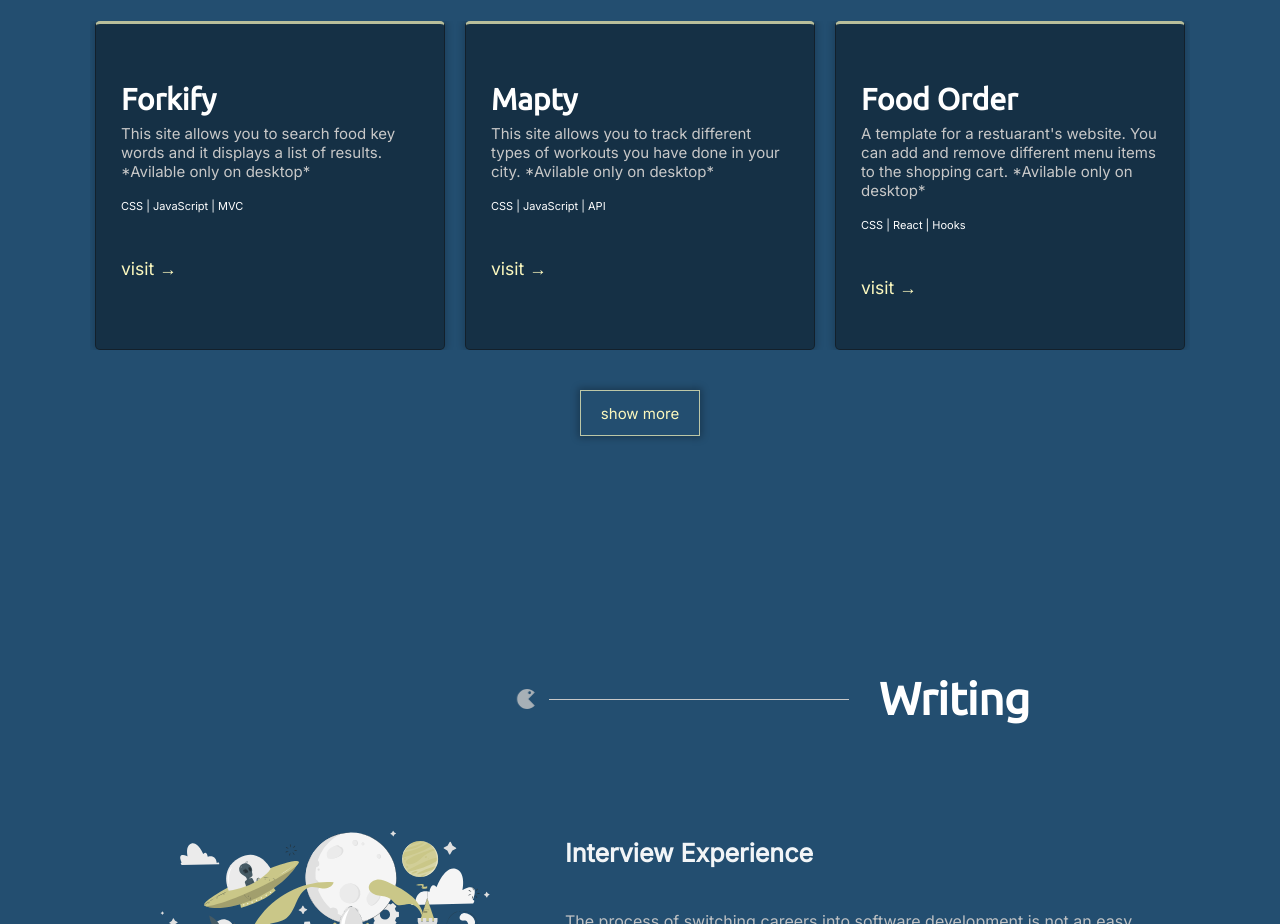
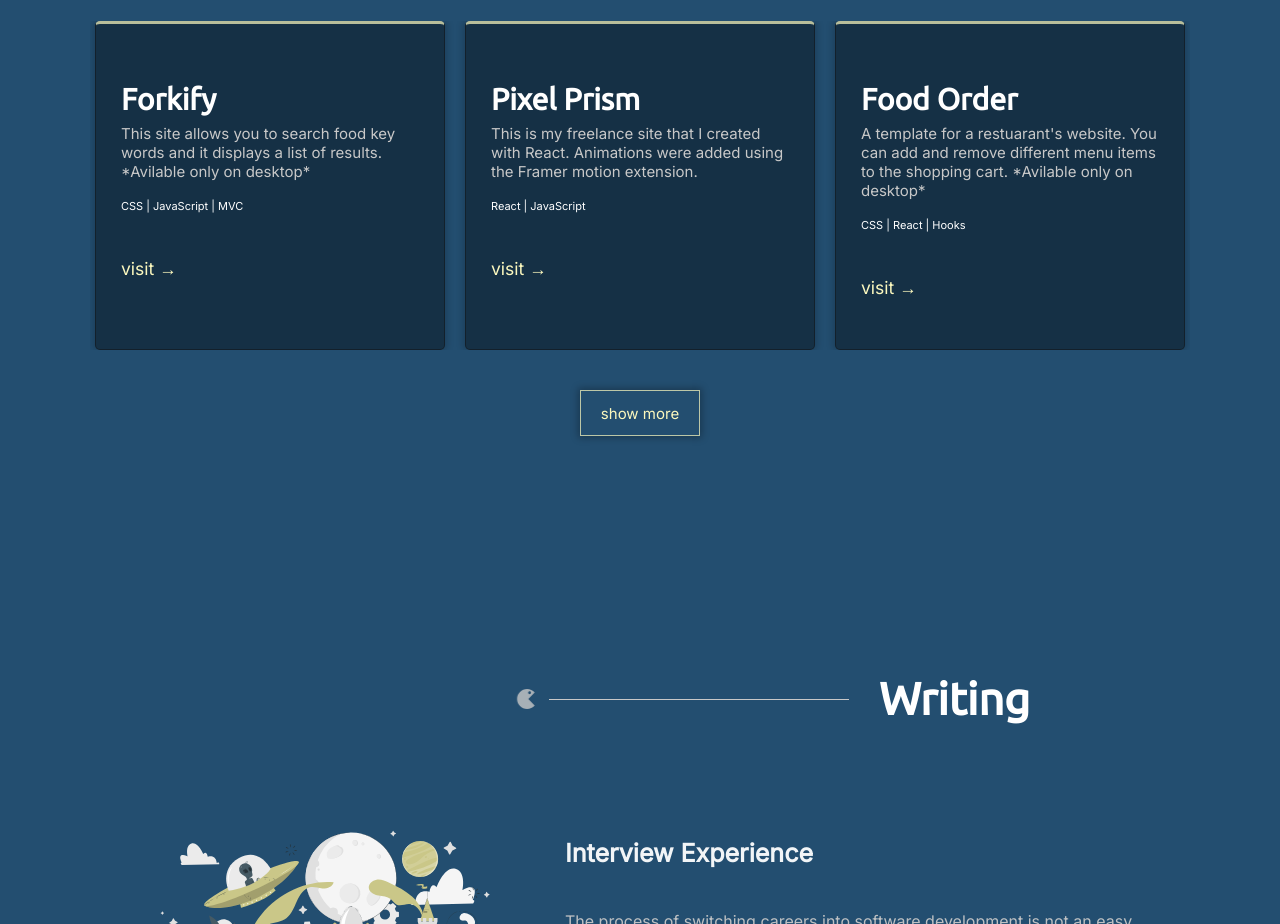
Before and after one commit to atrain42/react-portfolio, a React (Create React App) app: page / in a window 1280 px wide. Shown: the part 3480-4404 px from the top of the page. Built offline with nearby package versions, Linux system fonts and the light colour scheme.

Commit message:
updated project list

```diff
--- a/src/components/CourseCard/CourseCard.js
+++ b/src/components/CourseCard/CourseCard.js
@@ -14,11 +14,11 @@ const projects = [
     destination: "https://austin-max-forkify.netlify.app/",
   },
   {
-    title: "Mapty",
-    info: "This site allows you to track different types of workouts you have done in your city. *Avilable only on desktop*",
-    technologies: "CSS | JavaScript | API  ",
+    title: "Pixel Prism",
+    info: "This is my freelance site that I created with React. Animations were added using the Framer motion extension.",
+    technologies: "React | JavaScript ",
     id: 2,
-    destination: "https://javascriptcourse-mapty.netlify.app/",
+    destination: "https://pixel-prism-react.netlify.app/",
   },
   {
     title: "Food Order",
@@ -42,11 +42,11 @@ const projects = [
     destination: "https://expenses-react-austin.netlify.app/",
   },
   {
-    title: "Calculator",
-    info: "A mortgage calculator that allows you to get a rough estimate on the monthly payments of your desired home",
-    technologies: "HTML| JavaScript ",
+    title: "Mapty",
+    info: "This site allows you to track different types of workouts you have done in your city. *Avilable only on desktop*",
+    technologies: "CSS | JavaScript | API  ",
     id: 6,
-    destination: "https://mortgage-cost-calculator.herokuapp.com/",
+    destination: "https://javascriptcourse-mapty.netlify.app/",
   },
 ];
 
```
